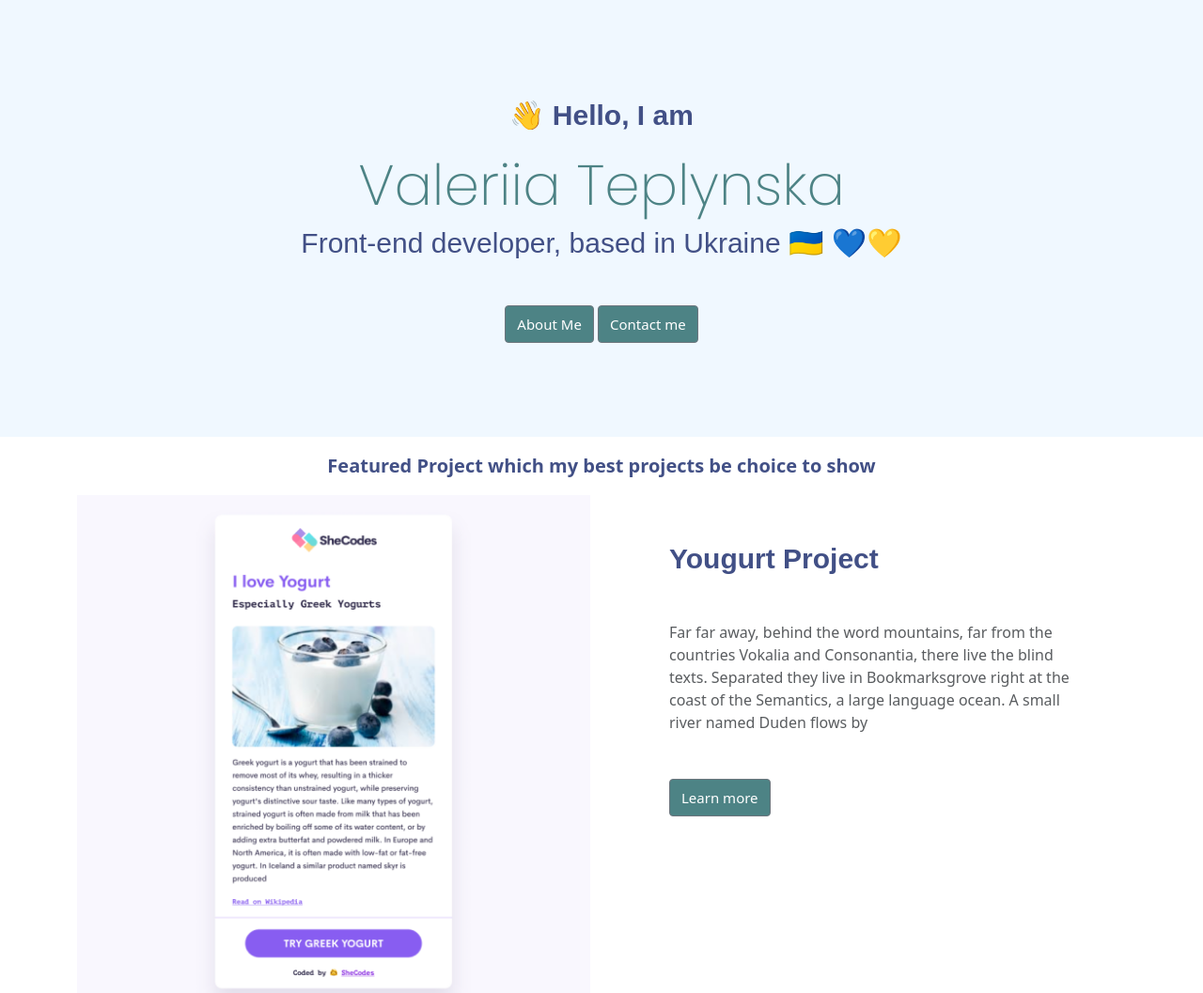
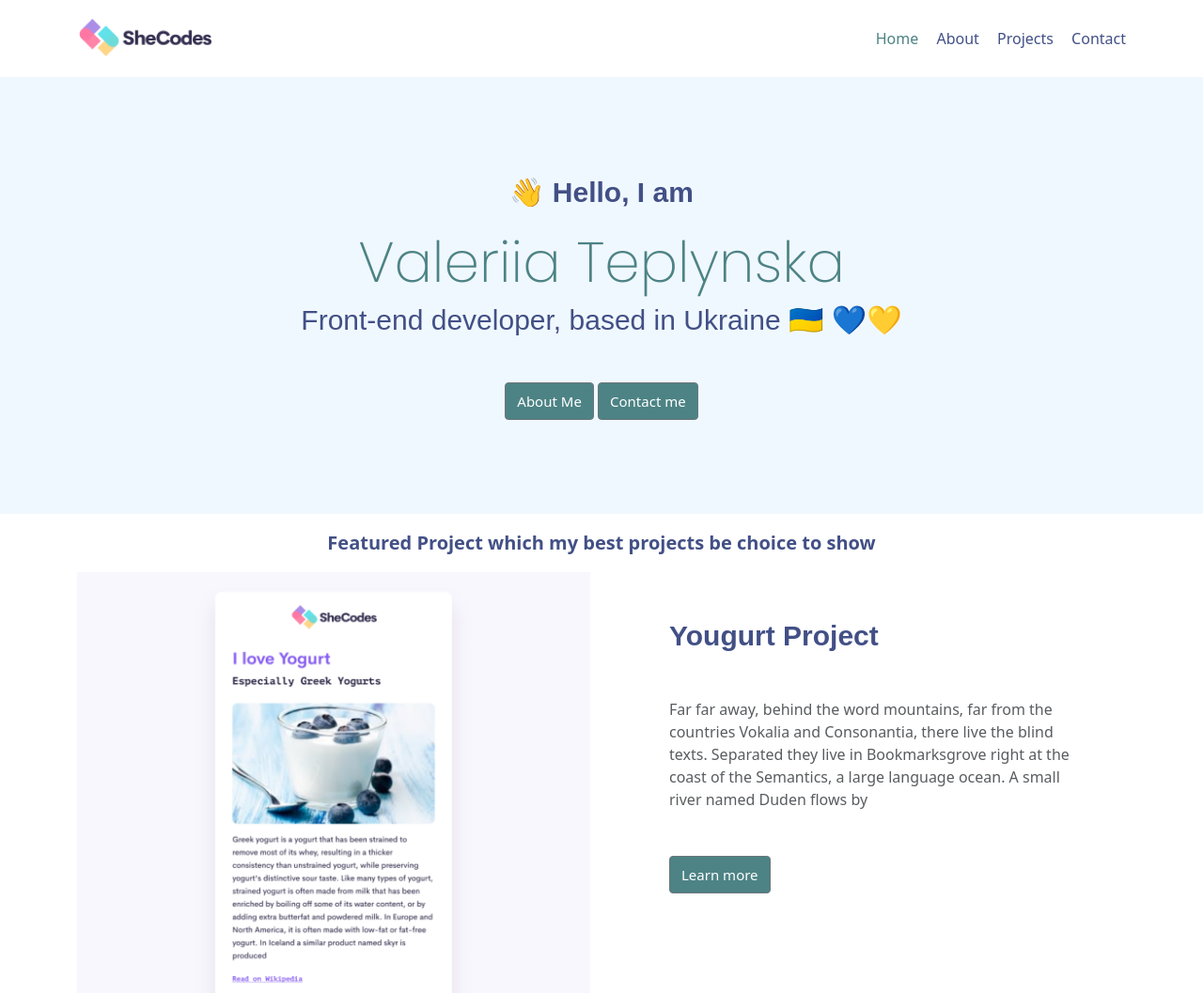
Before and after one commit to Leterraa/portfolio-project, a plain HTML site: page index.html in a window 1280 px wide. Shown: the top 1057 px of the page at 94% size. Drawn offline with nearby package versions, Linux system fonts and the light colour scheme; a web font is replaced by a local one.

Commit message:
navbar was added for index html

```diff
--- a/index.html
+++ b/index.html
@@ -30,6 +30,36 @@
     <title>Document</title>
   </head>
   <body>
+    <div class="container">
+      <nav class="d-flex justify-content-between">
+        <a href="/">
+          <img
+            src="images/ySjA-logo.png"
+            class="logo d-none d-md-block"
+            alt=""
+          />
+          <img
+            src="images/L9xk-logo-small.jpg"
+            class="logo d-block d-md-none"
+            alt=""
+          />
+        </a>
+        <ul>
+          <li class="active">
+            <a href="/">Home</a>
+          </li>
+          <li>
+            <a href="about.html">About</a>
+          </li>
+          <li>
+            <a href="projects.html">Projects</a>
+          </li>
+          <li>
+            <a href="contact.html">Contact</a>
+          </li>
+        </ul>
+      </nav>
+    </div>
     <div class="hero">
       <p>👋 Hello, I am</p>
       <h1>Valeriia Teplynska</h1>
--- a/styles.css
+++ b/styles.css
@@ -1,5 +1,6 @@
 :root {
   --main-branding-color: rgb(77, 131, 133);
+  --branding-color: rgb(66, 80, 134);
 }
 .hero {
   background-color: aliceblue;
@@ -132,3 +133,34 @@
 .content {
   margin: 30px;
 }
+
+.logo {
+  max-height: 40px;
+}
+
+nav {
+  padding: 20px 0;
+}
+
+nav ul {
+  padding: 0;
+  margin: 0;
+}
+
+nav li {
+  display: inline;
+  list-style: none;
+  line-height: 42px;
+  margin-left: 15px;
+}
+
+nav a {
+  text-decoration: none;
+  color: var(--branding-color);
+  transition: all 100ms ease-in-out;
+}
+
+nav a:hover,
+nav li.active a {
+  color: var(--main-branding-color);
+}
```
Also changed, not shown: images/L9xk-logo-small.jpg (added), images/ySjA-logo.png (added).
